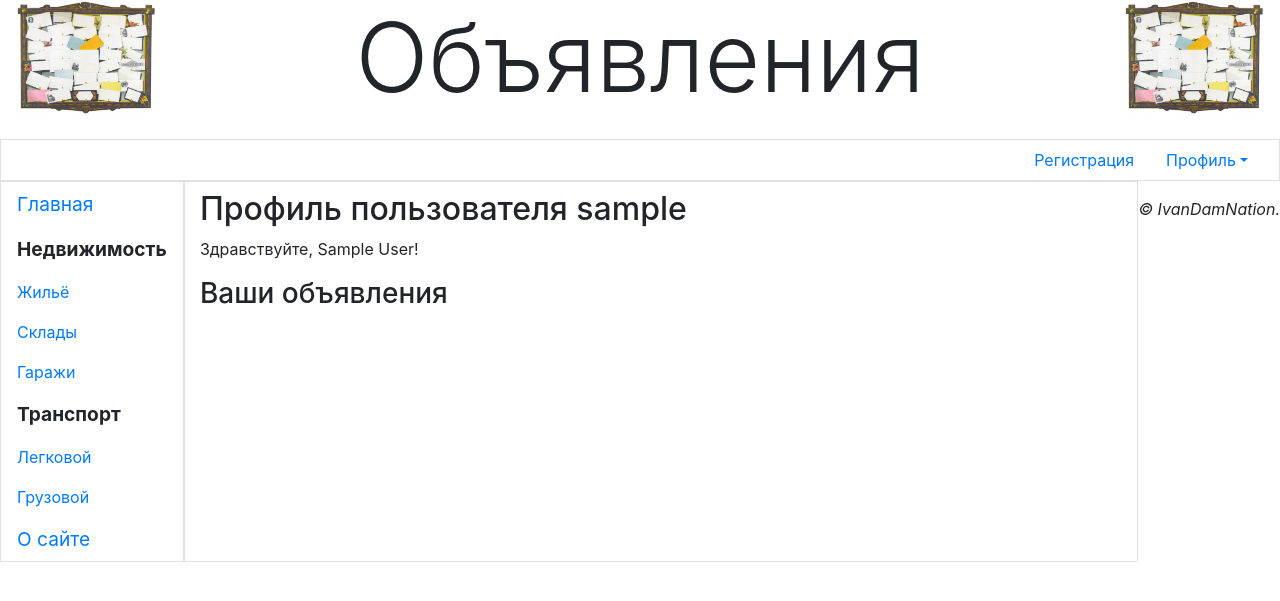
After one commit to IvanDamNation/billboard_django_petproject, a Django app: page /accounts/profile/ in a window 1280 px wide. The commit adds this page. Shown: the top 601 px of the page. Run offline with Django 5.2, Linux system fonts and the light colour scheme; the visitor is signed in with stand-in values (Sample User, id 1); parts of the project's set-up code (start-up, migrations or seed data) failed here and were passed over; some libraries are stand-ins or nearby versions.

Commit message:
Add profile page

```diff
--- a/main/templates/layout/basic.html
+++ b/main/templates/layout/basic.html
@@ -26,7 +26,7 @@
                 href="#" role="button" aria-haspopup="true"
                 aria-expanded="false">Профиль</a>
                 <div class="dropdown-menu">
-                    <a class="dropdown-item" href="#">Мои объявления</a>
+                    <a class="dropdown-item" href="{% url 'main:profile' %}">Мои объявления</a>
                     <a class="dropdown-item" href="#">Изменить личные данные</a>
                     <a class="dropdown-item" href="#">Изменить пароль</a>
                     <div class="dropdown-divider"></div>
--- /dev/null
+++ b/main/templates/main/profile.html
@@ -0,0 +1,13 @@
+{% extends "layout/basic.html" %}
+
+{% block title %}Профиль пользователя{% endblock title %}
+
+{% block content %}
+<h2>Профиль пользователя {{ user.username }}</h2>
+{% if user.first_name and user.last_name %}
+<p>Здравствуйте, {{ user.first_name }} {{ user.last_name }}!</p>
+{% else %}
+<p>Здравствуйте!</p>
+{% endif %}
+<h3>Ваши объявления</h3>
+{% endblock content %}
--- a/main/urls.py
+++ b/main/urls.py
@@ -1,9 +1,10 @@
 from django.urls import path
 
-from .views import BBLoginView, index, other_page
+from .views import BBLoginView, index, profile, other_page
 
 app_name = 'main'
 urlpatterns = [
+    path('accounts/profile/', profile, name='profile'),
     path('accounts/login/', BBLoginView.as_view(), name='login'),
     path('<str:page>/', other_page, name='other'),
     path('', index, name='index'),
--- a/main/views.py
+++ b/main/views.py
@@ -1,3 +1,4 @@
+from django.contrib.auth.decorators import login_required
 from django.contrib.auth.views import LoginView
 from django.http import HttpResponse, Http404
 from django.template import TemplateDoesNotExist
@@ -13,6 +14,11 @@ def index(request):
     return render(request, 'main/index.html')
 
 
+@login_required
+def profile(request):
+    return render(request, 'main/profile.html')
+
+
 def other_page(request, page):
     try:
         template = get_template('main/' + page + '.html')
```
